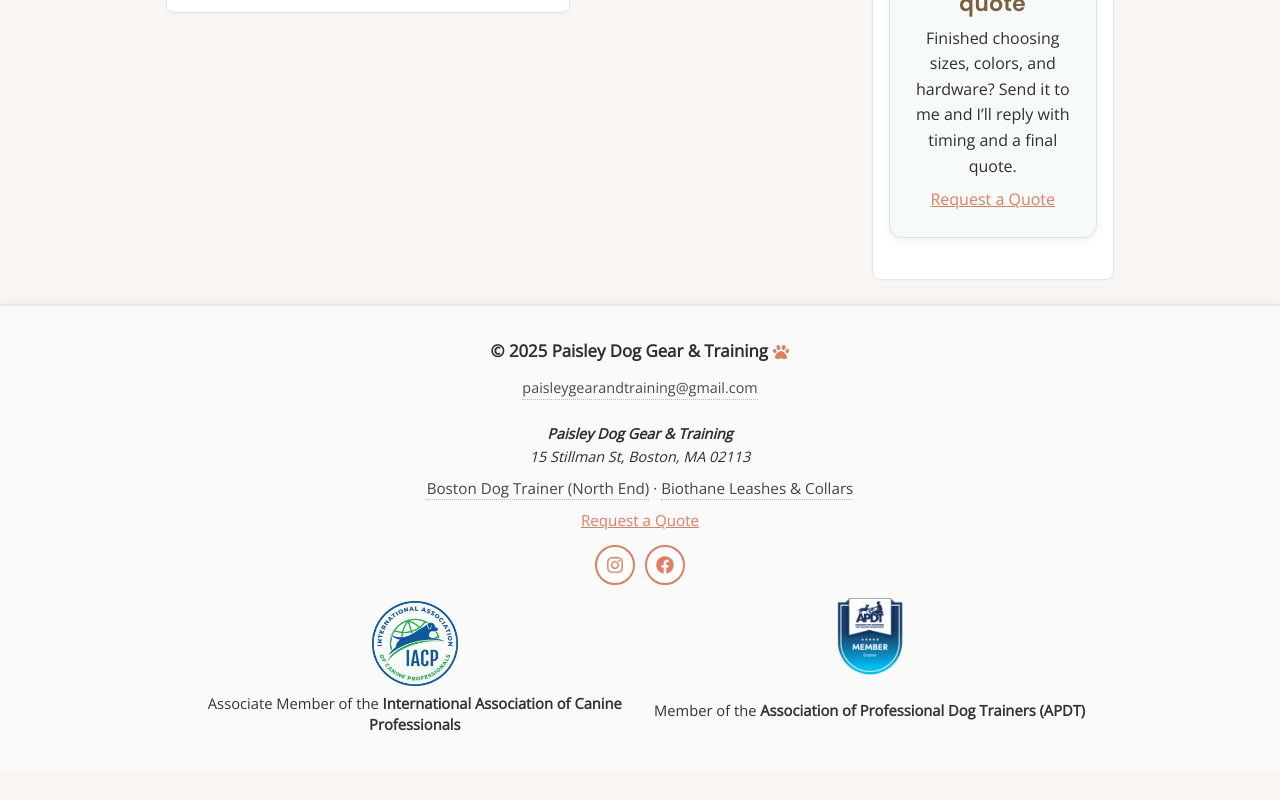
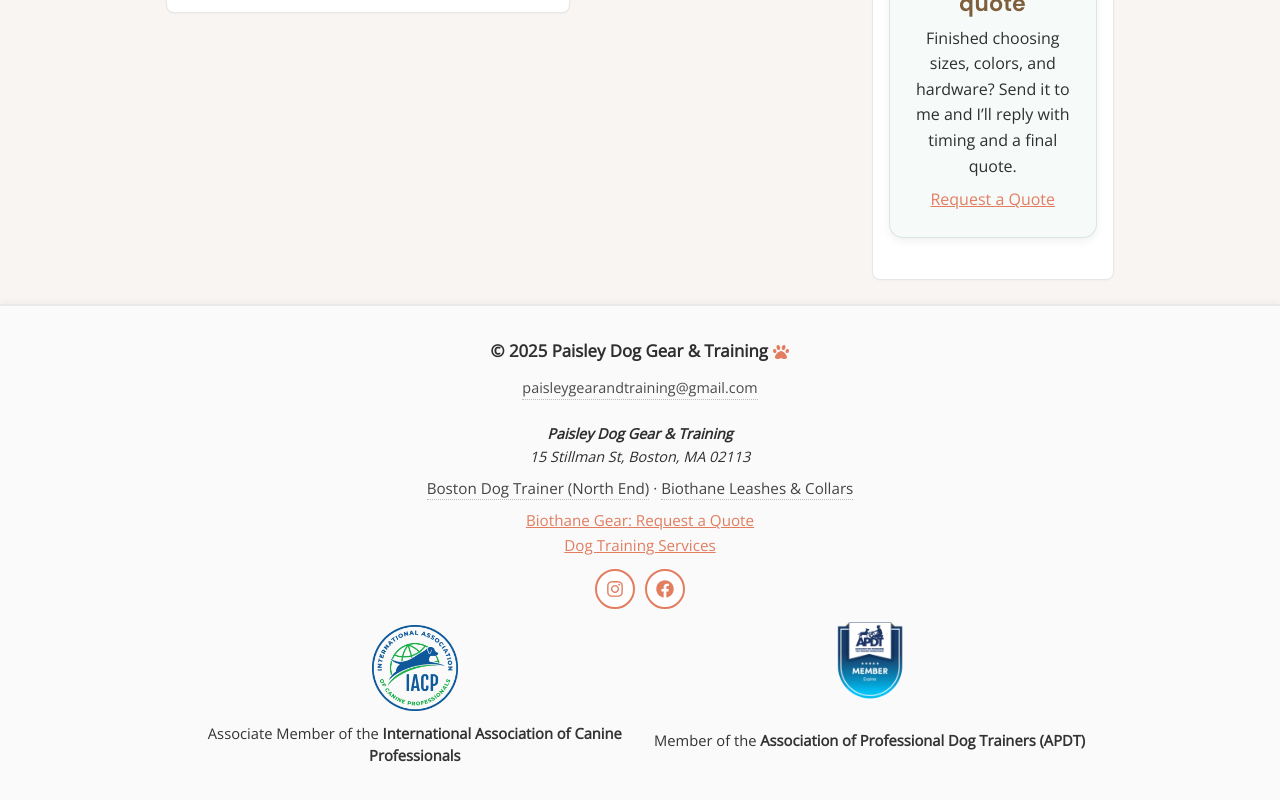
Before and after one commit to jpantano30/paisley-dog-gear, a React (Create React App) app: page /builder in a window 1280 px wide. Shown: the part 907-1707 px from the top of the page. Before the commit the page ends 1678 px from the top, so only its background shows below. Built offline with nearby package versions, Linux system fonts and the light colour scheme.

Commit message:
updated footer

```diff
--- a/src/components/Footer.js
+++ b/src/components/Footer.js
@@ -33,7 +33,9 @@
             <span aria-hidden="true"> · </span>
             <a className="mini-link" href="/biothane-dog-leashes-boston">Biothane Leashes &amp; Collars</a>
             <p className="footer-mini-links">
-              <Link to="/order">Request a Quote</Link>
+              <Link to="/order">Biothane Gear: Request a Quote</Link>
+              <br />
+              <Link to="/training">Dog Training Services</Link>
             </p>
 
           </nav>
@@ -83,11 +85,13 @@
       <div className="membership-badges">
         {/* IACP membership */}
         <div className="iacp-membership">
+          <a href="https://iacpdogs.org/" target="_blank" rel="noreferrer">
             <img
               src="/assets/IACP-2024-logo.png"
               alt="IACP Member Logo"
               className="iacp-logo"
             />
+          </a>
           <p className="iacp-text">
             Associate Member of the{" "}
             <strong>International Association of Canine Professionals</strong>
@@ -95,11 +99,13 @@
         </div>
         {/* APDT membership */}
         <div className="apdt-membership">
+          <a href="https://apdt.com/" target="_blank" rel="noreferrer">
             <img
               src="/assets/APDT-Badge.png"
               alt="APDT Member Badge"
               className="apdt-logo"
             />
+          </a>
           <p className="apdt-text">
             Member of the <strong>Association of Professional Dog Trainers (APDT)</strong>
           </p>
```
Lines whose indentation alone changed are shown as unchanged.
